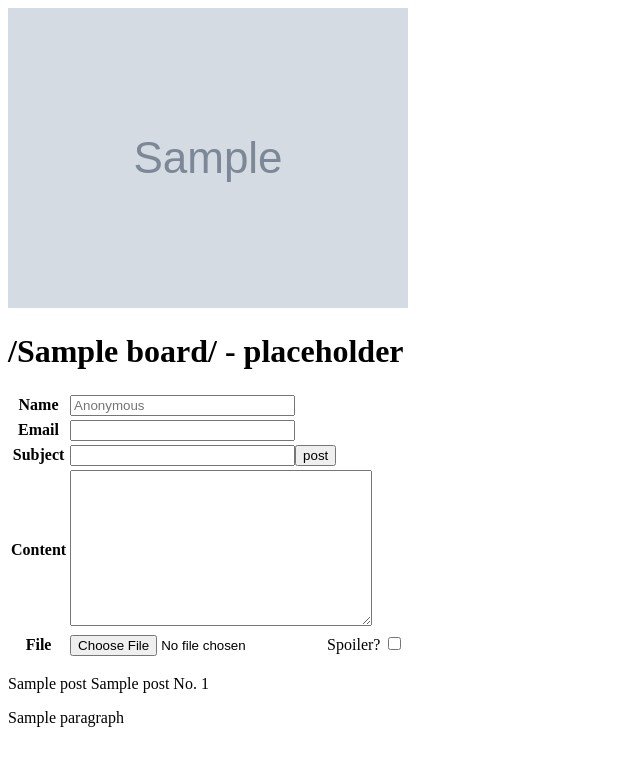
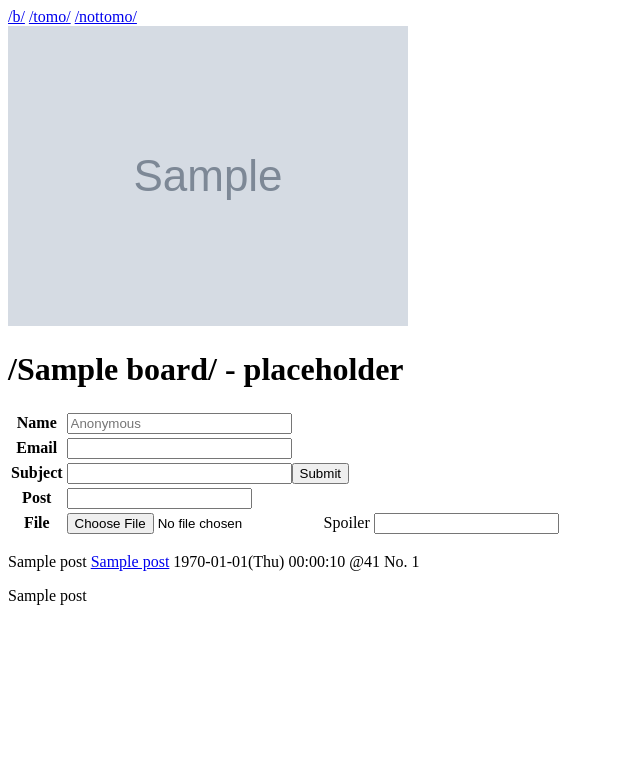
Before and after one commit to 99kaits/tomochan, a Flask app: template templates/board.html in a window 1280 px wide. Shown: the top 766 px of the page, without its empty margins (0-640 px from the left). Run offline with Flask 3, Linux system fonts and the light colour scheme; the template is opened without the code that fills it: values that come from a table or form of the project are taken from there, most other values are stand-ins (such as "Sample title", 1, 10 or a date in 2020); grey boxes marked "Sample" are stand-in pictures; form fields are guessed from the names that the template uses.

Commit message:
did stuff idk

```diff
--- a/app.py
+++ b/app.py
@@ -1,6 +1,6 @@
 import math
 
-from flask import Flask, render_template, flash
+from flask import Flask, render_template, send_file
 from flask_wtf import FlaskForm
 from wtforms import StringField, SubmitField, TextAreaField, BooleanField, FileField
 from wtforms.validators import DataRequired, Optional
@@ -13,6 +13,7 @@ app = Flask(__name__)
 app.config['SECRET_KEY'] = '7f4bc5403ecbc99f2b10dc1c582be3f9632369dea8d6e45d'
 
 boards = ['b', 'tomo', 'nottomo']
+sql = "INSERT INTO posts(post_id, board_id, thread_id, op, last_bump, time, name, email, subject, content, filename, spoiler) values(?, ?, ?, ?, ?, ?, ?, ?, ?, ?, ?, ?)"
 
 """
 con = sqlite3.connect("tomochan.db")
@@ -20,8 +21,10 @@ cur = con.cursor()
 
 cur.execute("CREATE TABLE IF NOT EXISTS posts("
                 "post_id INTEGER PRIMARY KEY UNIQUE NOT NULL, "
-                "board_id INTEGER NOT NULL, "
+                "board_id TEXT NOT NULL, "
                 "thread_id INTEGER NOT NULL, "
+                "op INTEGER NOT NULL, "
+                "last_bump INTEGER, "
                 "time INTEGER NOT NULL, "
                 "name TEXT NOT NULL, "
                 "email TEXT, "
@@ -29,33 +32,80 @@ cur.execute("CREATE TABLE IF NOT EXISTS posts("
                 "content TEXT NOT NULL, "
                 "filename TEXT, "
                 "spoiler INTEGER NOT NULL)")
+
+
+insert into posts (post_id, board_id, thread_id, op, last_bump, time, name, email, subject, content, filename, spoiler) values(1, 'b', 1, 1, 1744376519, 1744374813, 'Anonymous', NULL, 'wow', 'i am inserting this with sqlite cmd', NULL, 0);
+insert into posts (post_id, board_id, thread_id, op, last_bump, time, name, email, subject, content, filename, spoiler) values(2, 'b', 2, 1, 1744375966, 1744375966, 'Anonymous', NULL, 'wow again', 'second test post', NULL, 0);
+insert into posts (post_id, board_id, thread_id, op, last_bump, time, name, email, subject, content, filename, spoiler) values(3, 'b', 1, 0, NULL, 1744376519, 'tomo', NULL, NULL, 'i too am in this thread', NULL, 0);
+
 """
 
 def post(new_post):
     con = sqlite3.connect("tomochan.db")
     cur = con.cursor()
-    largest_post_id = cur.execute("SELECT max(post_id)")
+    largest_post_id = cur.execute('SELECT max(post_id) from posts').fetchone()[0]
     if not largest_post_id:
         post_id = 1
     else:
-        post_id = largest_post_id.fetchone()[0]
-
-
-    cur.execute("INSERT INTO post ")
+        post_id = largest_post_id + 1
+    if new_post['thread_id'] == 'new':
+        largest_thread_id = cur.execute('SELECT max(thread_id) from posts').fetchone()[0]
+        if not largest_thread_id:
+            thread_id = 1
+        else:
+            thread_id = largest_thread_id + 1
+    else:
+        thread_id = new_post['thread_id']
+    if new_post['email'] == 'sage':
+        cur.execute(sql,
+                    (post_id,
+                     new_post['board_id'],
+                     thread_id,
+                     new_post['op'],
+                     None,
+                     new_post['time'],
+                     new_post['name'],
+                     new_post['email'],
+                     new_post['subject'],
+                     new_post['content'],
+                     new_post['filename'],
+                     new_post['spoiler']))
+    else:
+        cur.execute(sql,
+                    (post_id,
+                     new_post['board_id'],
+                     thread_id,
+                     new_post['op'],
+                     new_post['last_bump'],
+                     new_post['time'],
+                     new_post['name'],
+                     new_post['email'],
+                     new_post['subject'],
+                     new_post['content'],
+                     new_post['filename'],
+                     new_post['spoiler']))
+    con.commit()
 
 def get_banner(board):
     banner = random.choice(os.listdir("static/banners"))
     return "/static/banners/" + banner
 
-def get_swatch(time):
-    bst = time + timedelta(hours=1)
+def get_swatch(timestamp):
+    time = datetime.fromtimestamp(timestamp)
+    bmt = time + timedelta(hours=1)
     beat = math.floor(
-        bst.hour * 41.666 +
-        bst.minute * 0.6944 +
-        bst.second * 0.011574
+        bmt.hour * 41.666 +
+        bmt.minute * 0.6944 +
+        bmt.second * 0.011574
     ) % 1000
     return beat
 
+def get_strftime(timestamp):
+    time = datetime.fromtimestamp(timestamp)
+    return time.strftime("%Y-%m-%d(%a) %H:%M:%S")
+
+
+app.jinja_env.globals.update(get_swatch=get_swatch, get_strftime=get_strftime)
 
 class PostForm(FlaskForm):
     name = StringField('Name', validators=[Optional()])
@@ -64,31 +114,20 @@ class PostForm(FlaskForm):
     post = TextAreaField('Content', validators=[DataRequired()])
     file = FileField('File', validators=[Optional()])
     spoiler = BooleanField('Spoiler?', validators=[Optional()])
-    submit = SubmitField('post')
+    submit = SubmitField('Post')
 
 @app.route("/<board>/", methods=['GET', 'POST'])
 def board_page(board):
     if board in boards:
         con = sqlite3.connect("tomochan.db")
         cur = con.cursor()
-        threads = cur.execute("SELECT thread_id, min(post_id) FROM posts")
+        threads = cur.execute("SELECT * FROM posts WHERE op = 1 AND board_id = '" + board + "' ORDER BY last_bump DESC")
         threadlist = threads.fetchmany(size=15)
+        print(threadlist)
 
         banner = get_banner(board)
 
         form = PostForm()
-
-        """
-        if form.validate_on_submit():
-            postcontent = form.post.data.split('\n')
-            #postcontent = form.post.data.replace('\n', '<br>')
-            post_time = datetime.now(timezone.utc)
-            timestamp = post_time.strftime("%Y-%m-%d %H:%M:%S")
-            swatch = get_swatch(post_time)
-            id = len(posts) + 1
-            new_post = { 'name' : name, 'subject' : form.subject.data, 'content' : postcontent, 'time' : post_time, 'timestamp' : timestamp, 'swatch' : swatch, 'id' : id }
-            post(board, posts, new_post)
-        """
         if form.validate_on_submit():
             if form.name.data:
                 name = form.name.data
@@ -96,14 +135,23 @@ def board_page(board):
                 name = "Anonymous"
             email = form.email.data
             subject = form.subject.data
-            content = form.post.data.split('\n')
             spoiler = form.spoiler.data
-            timestamp = datetime.now(timezone.utc).timestamp()
-            new_post = {'name' : name, 'email' : email, 'subject' : subject, 'content' : content, 'spoiler' : spoiler, 'timestamp' : timestamp}
-            post(board, new_post)
+            timestamp = last_bump = datetime.now(timezone.utc).timestamp()
+            new_post = {'thread_id' : 'new',
+                        'board_id' : board,
+                        'op' : 1,
+                        'last_bump' : last_bump,
+                        'name' : name,
+                        'email' : email,
+                        'subject' : subject,
+                        'content' : form.post.data,
+                        'spoiler' : spoiler,
+                        'time' : timestamp,
+                        'filename' : None}
+            post(new_post)
         return render_template('board.html', board=board, form=form, threads=threadlist, banner=banner)
     else:
-        return "not a real board lol", 404
+        return send_file('static/404.html'), 404
 
 """
 @app.route("/<board>/<thread>/", methods=['GET', 'POST'])
--- a/templates/board.html
+++ b/templates/board.html
@@ -5,49 +5,29 @@
     <title>/{{ board }}/ - tomochan</title>
 </head>
 <body>
-<header>
-    <img src="{{ banner }}">
-    <h1>/{{ board }}/ - placeholder</h1>
-</header>
-    <form action="" method="post" novalidate>
-        {{ form.hidden_tag() }}
-        <table>
-            <tr>
-                <th>{{ form.name.label }}</th>
-                <td>{{ form.name(size=25, placeholder="Anonymous") }}</td>
-            </tr>
-            <tr>
-                <th>{{ form.email.label }}</th>
-                <td>{{ form.email(size=25) }}</td>
-            </tr>
-            <tr>
-                <th>{{ form.subject.label }}</th>
-                <td>{{ form.subject(size=25) }}{{ form.submit() }}</td>
-            </tr>
-            <tr>
-                <th>{{ form.post.label }}</th>
-                <td>{{ form.post(cols="35", rows="10") }}</td>
-            </tr>
-            <tr>
-                <th>{{ form.file.label }}</th>
-                <td>{{ form.file }} {{ form.spoiler.label }} {{ form.spoiler }}</td>
-            </tr>
-        </table>
-    </form>
+    {% include 'header.html' %}
 
     {% if threads %}
     {% for post in threads %}
-    <div class="post" id="post_{{ post['id'] }}">
+    <div class="post op" id="post_{{ post[0] }}">
         <p class="header">
-            <span class="subject">{{ post['subject'] }} </span>
-            <span class="name">{{ post['name'] }} </span>
-            <!-- <span class="timestamp">{{ post['timestamp'] }} @{{ post['swatch'] }}</span> -->
-            <span class="id">No. {{ post['id'] }}</span>
+            <span class="subject">{{ post[8] }} </span>
+            <span class="name">
+                {% if post[7] %}
+                <a href="mailto:{{ post[7] }}">{{ post[6] }}</a>
+                {% else %}
+                {{ post[6] }}
+                {% endif %}
+            </span>
+            <span class="timestamp">{{ get_strftime(post[5]) }} @{{ get_swatch(post[5]) }}</span>
+            <span class="id">No. {{ post[0] }}</span>
         </p>
         <div class="content">
+            <!--
             {% for paragraph in post['content'] %}
                 {{ paragraph }}<br>
-            {% endfor %}
+            {% endfor %} -->
+            {{ post[9] }}
         </div>
     </div>
     {% endfor %}
--- /dev/null
+++ b/templates/header.html
@@ -0,0 +1,38 @@
+<div class="boardlist">
+    <span>
+        <a href="/b/">/b/</a>
+        <a href="/tomo/">/tomo/</a>
+        <a href="/nottomo/">/nottomo/</a>
+    </span>
+</div>
+
+<header>
+    <img src="{{ banner }}">
+    <h1>/{{ board }}/ - placeholder</h1>
+</header>
+
+<form action="" method="post" target="" novalidate>
+        {{ form.hidden_tag() }}
+        <table>
+            <tr>
+                <th>{{ form.name.label }}</th>
+                <td>{{ form.name(size=25, placeholder="Anonymous") }}</td>
+            </tr>
+            <tr>
+                <th>{{ form.email.label }}</th>
+                <td>{{ form.email(size=25) }}</td>
+            </tr>
+            <tr>
+                <th>{{ form.subject.label }}</th>
+                <td>{{ form.subject(size=25) }}{{ form.submit() }}</td>
+            </tr>
+            <tr>
+                <th>{{ form.post.label }}</th>
+                <td>{{ form.post(cols="35", rows="10") }}</td>
+            </tr>
+            <tr>
+                <th>{{ form.file.label }}</th>
+                <td>{{ form.file }} {{ form.spoiler.label }} {{ form.spoiler }}</td>
+            </tr>
+        </table>
+    </form>
```
Also changed, not shown: static/404.html (added, +10 -0 lines), tomochan.db.
